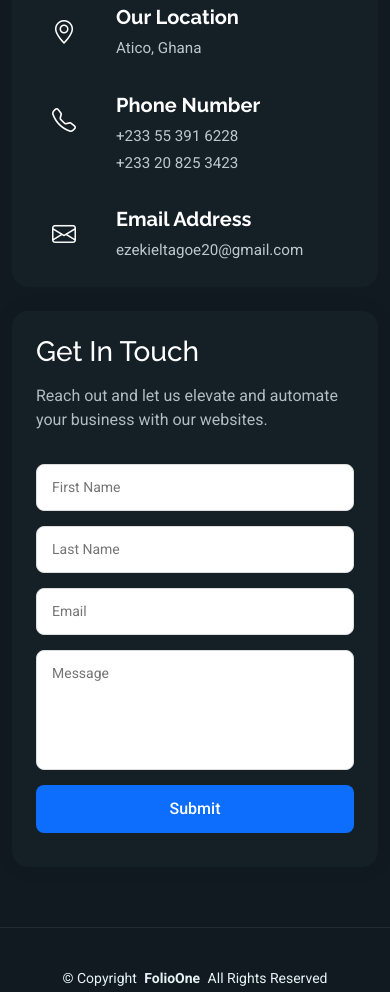
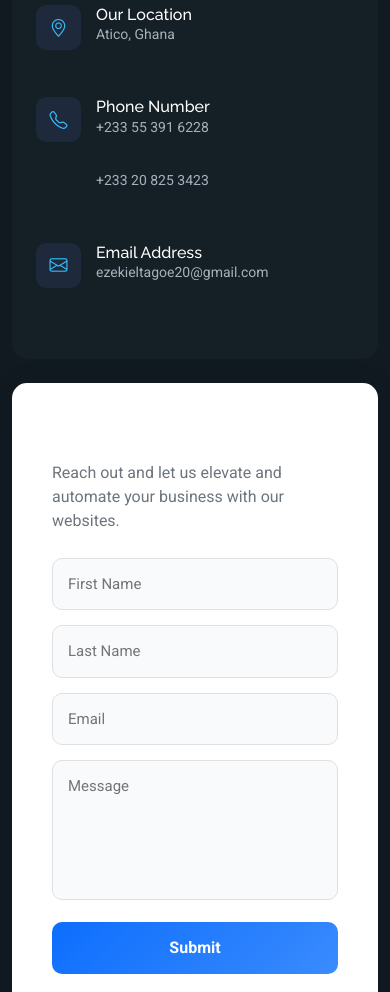
Before and after one commit to devKiel07/Portfolio-website, a plain HTML site: page contact.html in a window 390 px wide. Shown: the part 420-1412 px from the top of the page. Drawn offline with Linux system fonts and the light colour scheme; a script that the page names is missing.

Commit message:
Updated multiple pages and styles

```diff
--- a/assets/css/main.css
+++ b/assets/css/main.css
@@ -99,139 +99,45 @@ h6 {
   font-weight: 600;
 }
 
-
-
-/* ===============================
-   CONTACT FORM IMPROVEMENT
-================================ */
-
-/* Form Container */
-.contact-form {
-  background: #fff;
-  padding: 30px;
-  border-radius: 12px;
-  box-shadow: 0 5px 25px rgba(0, 0, 0, 0.08);
-  animation: fadeUp 0.8s ease-in-out;
-}
-
-/* Form Layout */
-#contact-form {
-  display: grid;
-  grid-template-columns: 1fr 1fr;
-  gap: 15px;
-  margin-top: 20px;
-}
-
-/* Inputs & Textarea */
-#contact-form input,
-#contact-form textarea {
-  width: 100%;
-  padding: 12px 15px;
-  border-radius: 8px;
-  border: 1px solid #ddd;
-  font-size: 14px;
-  transition: all 0.3s ease;
-}
-
-/* Focus Effect */
-#contact-form input:focus,
-#contact-form textarea:focus {
-  border-color: #0d6efd;
-  outline: none;
-  box-shadow: 0 0 6px rgba(13, 110, 253, 0.2);
-  transform: scale(1.02);
-}
-
-/* Textarea Full Width */
-#contact-form textarea {
-  grid-column: span 2;
-  min-height: 120px;
-  resize: none;
-}
-
-/* Button */
-#contact-form button {
-  grid-column: span 2;
-  padding: 12px;
-  border: none;
-  border-radius: 8px;
-  background: #0d6efd;
-  color: #fff;
-  font-weight: 500;
-  transition: all 0.3s ease;
-}
-
-/* Button Hover */
-#contact-form button:hover {
-  background: #0b5ed7;
-  transform: translateY(-3px);
-  box-shadow: 0 8px 20px rgba(0, 0, 0, 0.15);
-}
-
-/* Result Message */
-#result {
-  margin-top: 15px;
-  font-weight: bold;
-  opacity: 0;
-  transform: translateY(10px);
-  transition: all 0.4s ease;
-}
-
-/* Show Animation */
-#result.show {
-  opacity: 1;
-  transform: translateY(0);
-}
-
-/* ===============================
-   INFO BOX ANIMATION
-================================ */
-
-.info-box {
-  animation: fadeLeft 0.8s ease-in-out;
-}
-
-/* ===============================
-   KEYFRAMES
-================================ */
-
-@keyframes fadeUp {
-  from {
-    opacity: 0;
-    transform: translateY(40px);
-  }
-  to {
-    opacity: 1;
-    transform: translateY(0);
-  }
-}
-
-@keyframes fadeLeft {
-  from {
-    opacity: 0;
-    transform: translateX(-40px);
-  }
-  to {
-    opacity: 1;
-    transform: translateX(0);
-  }
-}
-
-/* ===============================
-   RESPONSIVE
-================================ */
-
-@media (max-width: 768px) {
-  #contact-form {
-    grid-template-columns: 1fr;
-  }
-
-  #contact-form textarea,
-  #contact-form button {
-    grid-column: span 1;
-  }
-}
-
+.php-email-form .sent-message {
+  display: none;
+  color: #ffffff;
+  background: #059652;
+  text-align: center;
+  padding: 15px;
+  margin-bottom: 24px;
+  font-weight: 600;
+}
+
+.php-email-form .loading {
+  display: none;
+  background: var(--surface-color);
+  text-align: center;
+  padding: 15px;
+  margin-bottom: 24px;
+}
+
+.php-email-form .loading:before {
+  content: "";
+  display: inline-block;
+  border-radius: 50%;
+  width: 24px;
+  height: 24px;
+  margin: 0 10px -6px 0;
+  border: 3px solid var(--accent-color);
+  border-top-color: var(--surface-color);
+  animation: php-email-form-loading 1s linear infinite;
+}
+
+@keyframes php-email-form-loading {
+  0% {
+    transform: rotate(0deg);
+  }
+
+  100% {
+    transform: rotate(360deg);
+  }
+}
 
 /*--------------------------------------------------------------
 # Global Header
@@ -2824,126 +2730,125 @@ section,
     padding: 1.5rem;
   }
 }
-
-.contact .info-item {
-  display: flex;
-  gap: 1.5rem;
-  margin-bottom: 2rem;
-}
-
-.contact .info-item:last-child {
-  margin-bottom: 0;
-}
-
-.contact .info-item .icon-box {
-  width: 3.5rem;
-  height: 3.5rem;
-  background-color: var(--surface-color);
-  border-radius: 50%;
+/* ===============================
+   CONTACT FORM MODERN STYLING
+================================= */
+
+.contact-form {
+  background: #ffffff;
+  padding: 40px;
+  border-radius: 15px;
+  box-shadow: 0 10px 40px rgba(0, 0, 0, 0.08);
+}
+
+.contact-form h3 {
+  font-weight: 700;
+  margin-bottom: 10px;
+}
+
+.contact-form p {
+  color: #6c757d;
+  margin-bottom: 25px;
+}
+
+/* Form Inputs */
+.contact-form form input,
+.contact-form form textarea {
+  width: 100%;
+  padding: 14px 15px;
+  margin-bottom: 15px;
+  border: 1px solid #e0e0e0;
+  border-radius: 10px;
+  outline: none;
+  font-size: 15px;
+  transition: all 0.3s ease;
+  background: #f9fafb;
+}
+
+/* Focus Effect */
+.contact-form form input:focus,
+.contact-form form textarea:focus {
+  border-color: #0d6efd;
+  background: #ffffff;
+  box-shadow: 0 0 0 3px rgba(13, 110, 253, 0.1);
+}
+
+/* Textarea Height */
+.contact-form form textarea {
+  min-height: 140px;
+  resize: none;
+}
+
+/* Button Styling */
+.contact-form form button {
+  width: 100%;
+  padding: 14px;
+  background: linear-gradient(135deg, #0d6efd, #3a8bfd);
+  color: #fff;
+  border: none;
+  border-radius: 10px;
+  font-weight: 600;
+  font-size: 16px;
+  transition: 0.3s ease;
+}
+
+/* Button Hover */
+.contact-form form button:hover {
+  background: linear-gradient(135deg, #0b5ed7, #2f75e0);
+  transform: translateY(-2px);
+}
+
+/* Success Message */
+#result {
+  text-align: center;
+  font-size: 14px;
+}
+
+/* ===============================
+   CONTACT INFO BOX (LEFT SIDE)
+================================= */
+
+.info-box {
+  background: #0f172a;
+  color: #fff;
+  padding: 40px;
+  border-radius: 15px;
+  height: 100%;
+}
+
+.info-box h3 {
+  margin-bottom: 25px;
+}
+
+.info-item {
+  display: flex;
+  align-items: flex-start;
+  margin-bottom: 20px;
+}
+
+.info-item .icon-box {
+  width: 45px;
+  height: 45px;
+  background: #1e293b;
   display: flex;
   align-items: center;
   justify-content: center;
-  flex-shrink: 0;
-  transition: 0.3s;
-}
-
-.contact .info-item .icon-box i {
-  font-size: 1.5rem;
-  color: var(--contrast-color);
-}
-
-.contact .info-item:hover .icon-box {
-  background-color: var(--accent-color);
-}
-
-.contact .info-item .content h4 {
-  color: var(--contrast-color);
-  font-size: 1.25rem;
-  margin-bottom: 0.5rem;
-  font-weight: 700;
-}
-
-.contact .info-item .content p {
-  margin-bottom: 0.25rem;
-  font-size: 0.95rem;
-}
-
-.contact .info-item .content p:last-child {
-  margin-bottom: 0;
-}
-
-.contact .contact-form {
-  background-color: var(--surface-color);
-  padding: 3rem;
-  border-radius: 1rem;
-  height: 100%;
-  box-shadow: 0 0 25px rgba(0, 0, 0, 0.05);
-}
-
-@media (max-width: 992px) {
-  .contact .contact-form {
-    padding: 1.5rem;
-  }
-}
-
-.contact .contact-form h3 {
-  font-size: 2rem;
-  margin-bottom: 1rem;
-}
-
-@media (max-width: 768px) {
-  .contact .contact-form h3 {
-    font-size: 1.75rem;
-  }
-}
-
-.contact .contact-form p {
-  color: color-mix(in srgb, var(--default-color), transparent 25%);
-  margin-bottom: 2rem;
-}
-
-.contact .contact-form .form-control,
-.contact .contact-form .form-select {
-  padding: 0.875rem 1.25rem;
-  border-color: color-mix(in srgb, var(--default-color), transparent 90%);
-  border-radius: 0.5rem;
-  background-color: transparent;
-  color: var(--default-color);
-}
-
-.contact .contact-form .form-control:focus,
-.contact .contact-form .form-select:focus {
-  box-shadow: none;
-  border-color: var(--accent-color);
-}
-
-.contact .contact-form .form-control::placeholder,
-.contact .contact-form .form-select::placeholder {
-  color: color-mix(in srgb, var(--default-color), transparent 50%);
-}
-
-.contact .contact-form .btn {
-  background-color: color-mix(in srgb, var(--surface-color), transparent 80%);
-  color: var(--contrast-color);
-  padding: 1rem 2rem;
-  border-radius: 2rem;
-  display: inline-flex;
-  align-items: center;
-  gap: 0.5rem;
-  transition: 0.3s;
-}
-
-.contact .contact-form .btn i {
-  font-size: 1.25rem;
-}
-
-.contact .contact-form .btn:hover {
-  background-color: color-mix(in srgb, var(--surface-color), transparent 70%);
-}
-
-/*--------------------------------------------------------------
-# Starter Section Section
---------------------------------------------------------------*/
-.starter-section {
-  /* Add your styles here */
-}
+  border-radius: 10px;
+  margin-right: 15px;
+}
+
+.info-item i {
+  color: #38bdf8;
+  font-size: 18px;
+}
+
+.info-item h4 {
+  margin: 0;
+  font-size: 16px;
+}
+
+.info-item p {
+  margin: 0;
+  font-size: 14px;
+  color: #cbd5e1;
+}
--- a/contact.html
+++ b/contact.html
@@ -171,7 +171,7 @@
         <a href=""><i class="bi bi-twitter-x"></i></a>
         <a href=""><i class="bi bi-facebook"></i></a>
         <a href=""><i class="bi bi-instagram"></i></a>
-        <a href=""><i class="bi bi-linkedin"></i></a>
+        <a href="https://www.linkedin.com/in/ezekiel-tagoe-26200b238/"><i class="bi bi-linkedin"></i></a>
       </div>
       <div class="credits">
         Developed by DevKiel Studio</a>
```
Also changed, not shown: about.html (+1 -1 lines), index.html (+1 -1 lines), portfolio.html (+1 -1 lines), resume.html (+1 -1 lines), services.html (+2 -2 lines).
